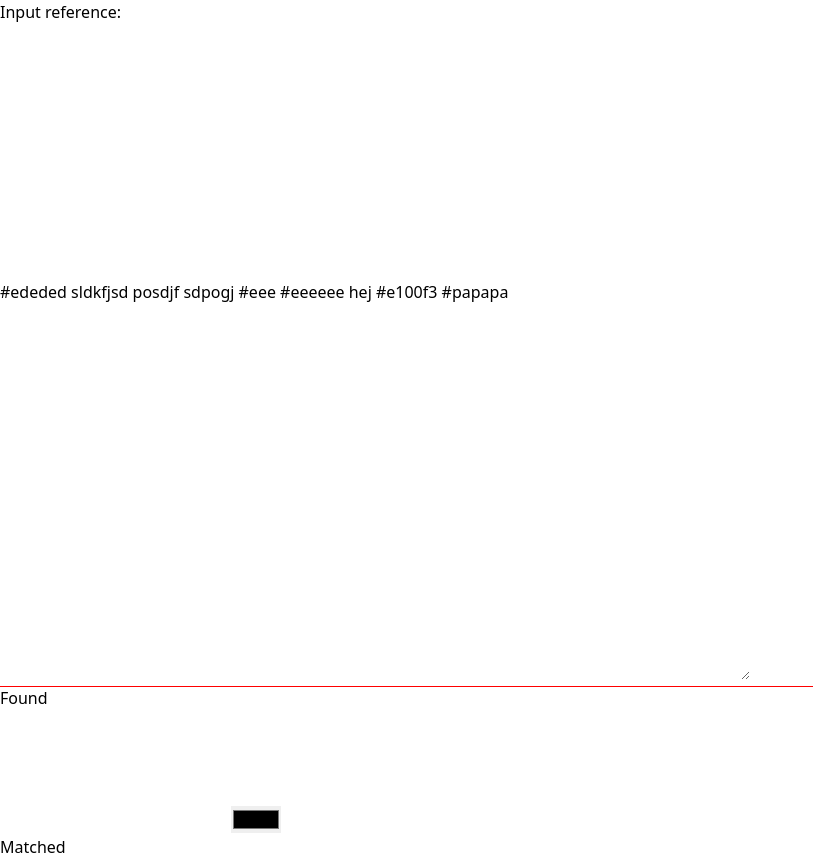
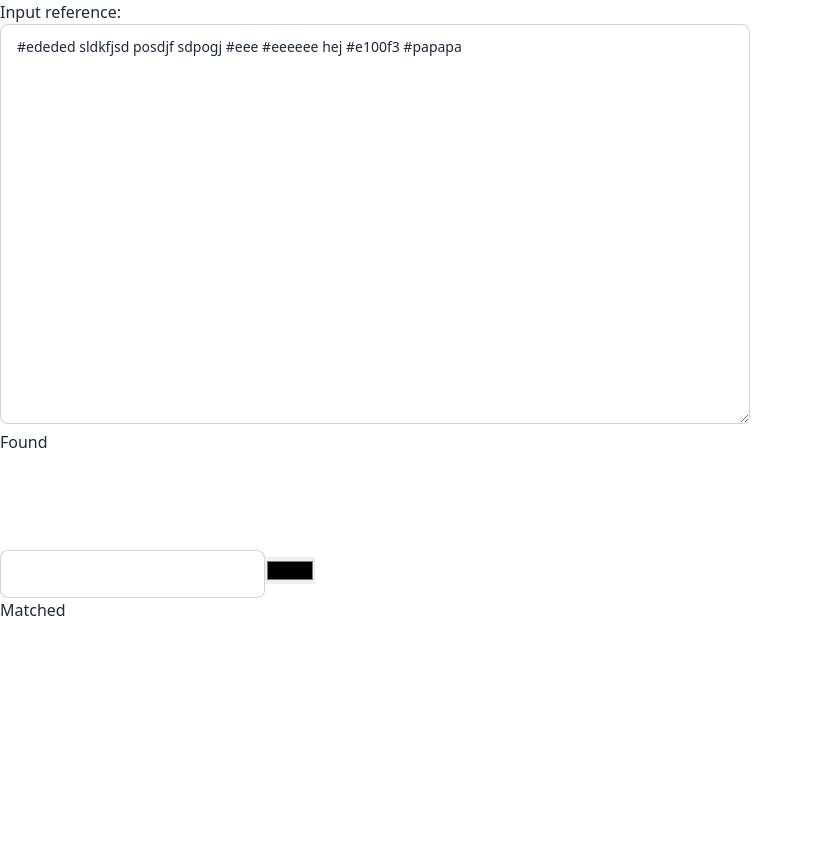
Before and after one commit to Krillko/colorFinder, a Vue app: page / in a window 1280 px wide. Shown: the whole page, without its empty margins (0-813 px from the left). After the commit the page ends 800 px from the top, so only its background shows below. Built offline with nearby package versions, Linux system fonts and the light colour scheme.

Commit message:
Added daisyui

```diff
--- a/src/components/MatchInput.vue
+++ b/src/components/MatchInput.vue
@@ -1,6 +1,10 @@
 <template>
   <div>
-    <input v-model="textInput" type="text">
+    <input
+      v-model="textInput"
+      type="text"
+      class="input input-bordered"
+    >
     <input v-model="colorStore.matchColor" type="color">
   </div>
 </template>
--- a/src/components/ReferenceInput.vue
+++ b/src/components/ReferenceInput.vue
@@ -1,7 +1,11 @@
 <template>
   <div class="colorInput">
-    <h1 class="headline mb-64">Input reference:</h1>
-    <textarea v-model="textarea" placeholder="add multiple lines" />
+    <h1 class="headline">Input reference:</h1>
+    <textarea
+      v-model="textarea"
+      placeholder="add multiple lines"
+      class="textarea textarea-bordered"
+    />
   </div>
 </template>
 
@@ -20,7 +24,6 @@ watch(textarea, (updated) => {
 
 <style scoped lang="postcss">
 .colorInput {
-  outline: 1px solid red;
   textarea {
     min-width: 750px;
     min-height: 400px;
--- a/tailwind.config.cjs
+++ b/tailwind.config.cjs
@@ -7,5 +7,5 @@ module.exports = {
   theme: {
     extend: {},
   },
-  plugins: [],
+  plugins: [require('daisyui')],
 }
```
Also changed, not shown: package.json (+4 -5 lines), 1 other file (tests, documents, lock files or other folders).
